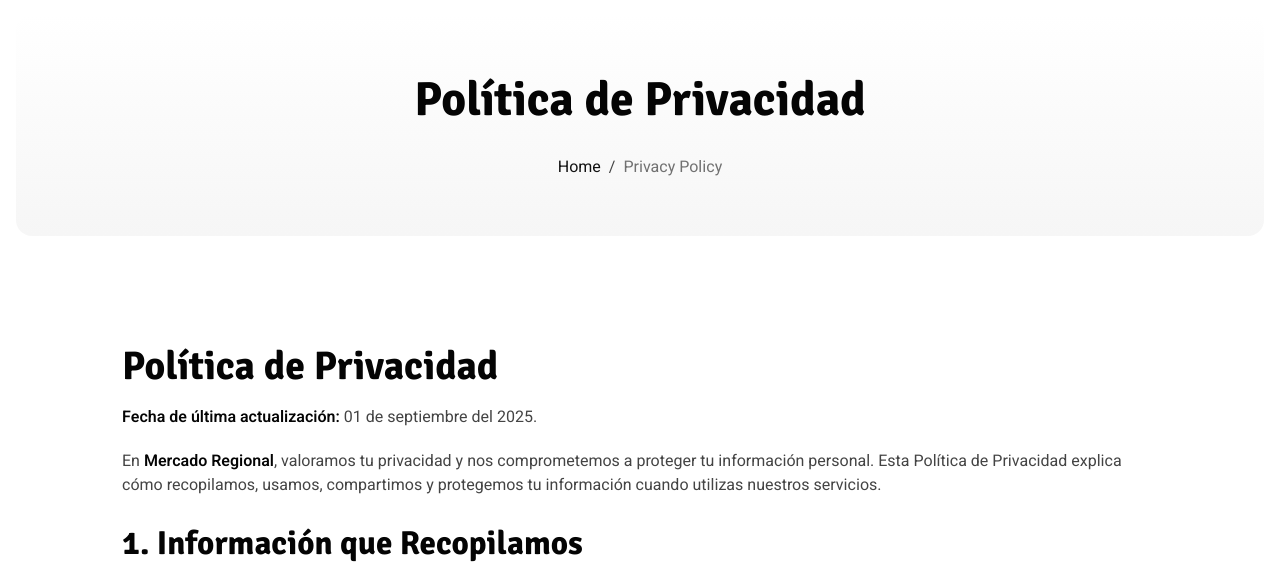
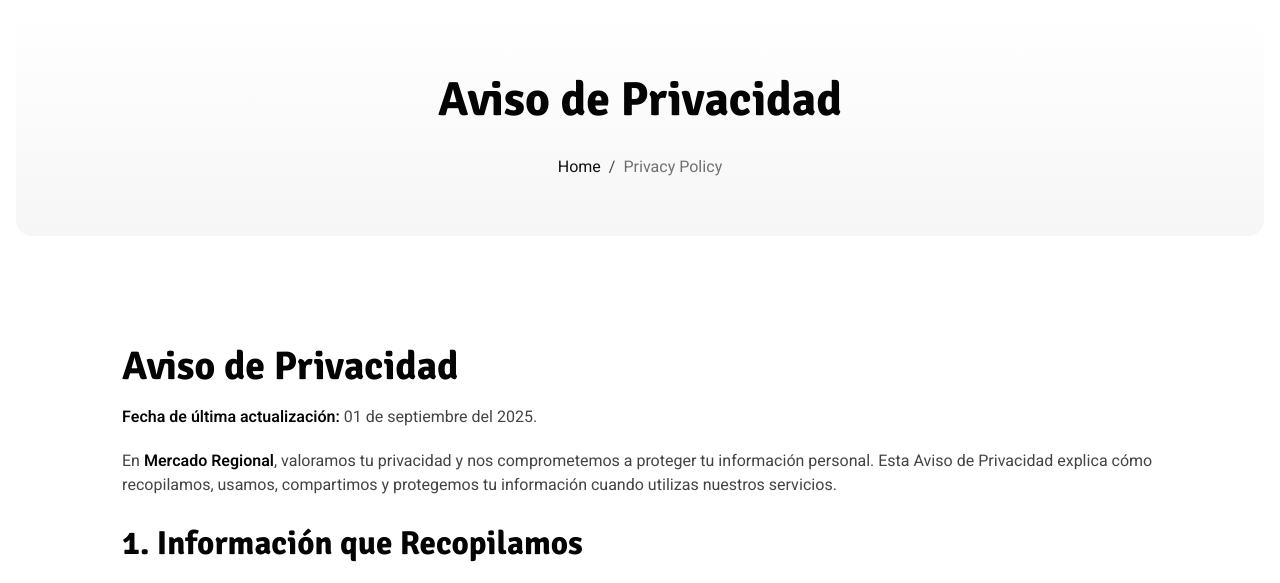
Before and after one commit to AlanDkoXS/mercado-regional, an Astro site: page /privacy-policy in a window 1280 px wide. Shown: the part 187-770 px from the top of the page. Built offline with nearby package versions, Linux system fonts and the light colour scheme; Astro itself is replaced by a stand-in of ours; some packages are replaced by stand-ins of ours.

Commit message:
:memo:MODIFIED: Aviso de privacidad

```diff
--- a/src/config/menu.json
+++ b/src/config/menu.json
@@ -23,7 +23,7 @@
             "url": "/productos"
         },
         {
-            "name": "Política de Privacidad",
+            "name": "Aviso de Privacidad",
             "url": "/privacy-policy"
         }
     ]
--- a/src/content/pages/privacy-policy.md
+++ b/src/content/pages/privacy-policy.md
@@ -1,15 +1,15 @@
 ---
-title: "Política de Privacidad"
-meta_title: "Política de Privacidad - Mercado Regional"
+title: "Aviso de Privacidad"
+meta_title: "Aviso de Privacidad - Mercado Regional"
 description: "Conoce cómo recopilamos, usamos y protegemos tu información personal"
 draft: false
 ---
 
-## Política de Privacidad
+## Aviso de Privacidad
 
 **Fecha de última actualización:** 01 de septiembre del 2025.
 
-En **Mercado Regional**, valoramos tu privacidad y nos comprometemos a proteger tu información personal. Esta Política de Privacidad explica cómo recopilamos, usamos, compartimos y protegemos tu información cuando utilizas nuestros servicios.
+En **Mercado Regional**, valoramos tu privacidad y nos comprometemos a proteger tu información personal. Esta Aviso de Privacidad explica cómo recopilamos, usamos, compartimos y protegemos tu información cuando utilizas nuestros servicios.
 
 ### 1. Información que Recopilamos
 
@@ -107,7 +107,7 @@ Si transferimos tu información fuera de tu país, implementamos salvaguardas ap
 
 ### 10. Cambios a esta Política
 
-Podemos actualizar esta Política de Privacidad ocasionalmente. Te notificaremos sobre cambios significativos:
+Podemos actualizar esta Aviso de Privacidad ocasionalmente. Te notificaremos sobre cambios significativos:
 
 - Mediante aviso prominente en nuestro sitio web
 - Por email si tienes una cuenta con nosotros
@@ -115,7 +115,7 @@ Podemos actualizar esta Política de Privacidad ocasionalmente. Te notificaremos
 
 ### 11. Contacto
 
-Si tienes preguntas sobre esta Política de Privacidad o nuestras prácticas de datos, contáctanos:
+Si tienes preguntas sobre esta Aviso de Privacidad o nuestras prácticas de datos, contáctanos:
 
 **Mercado Regional**
 Email: contacto@mercadoregional.com.mx
@@ -127,4 +127,4 @@ Email: contacto@mercadoregional.com.mx
 
 ---
 
-_Esta Política de Privacidad fue actualizada por última vez el 1 de septiembre de 2025 y es efectiva a partir de esa fecha._
+_Esta Aviso de Privacidad fue actualizada por última vez el 1 de septiembre de 2025 y es efectiva a partir de esa fecha._
```
